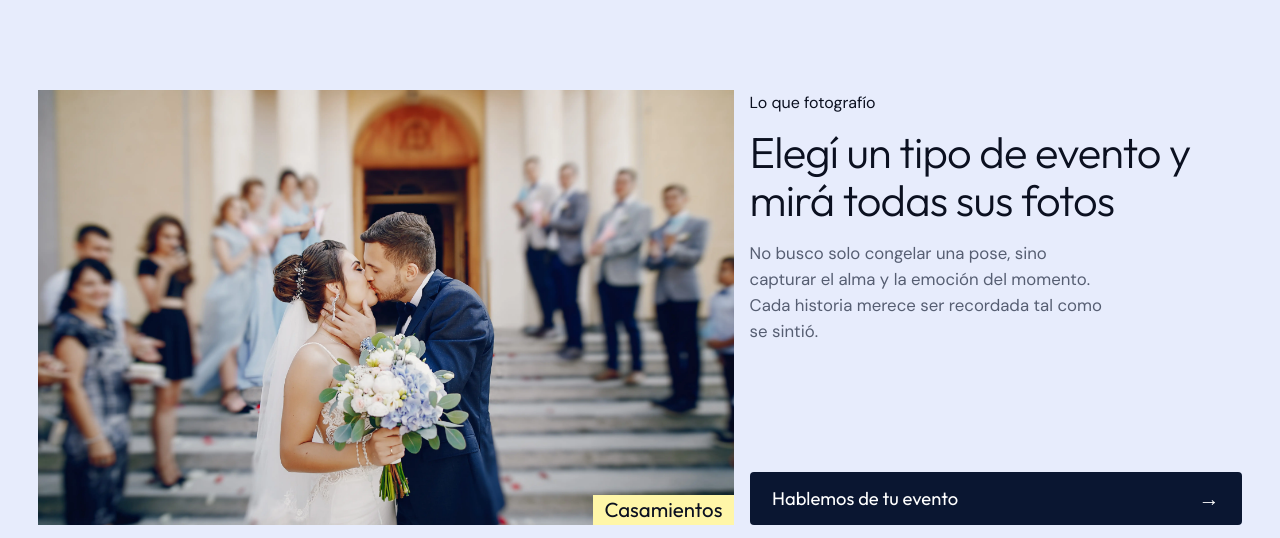
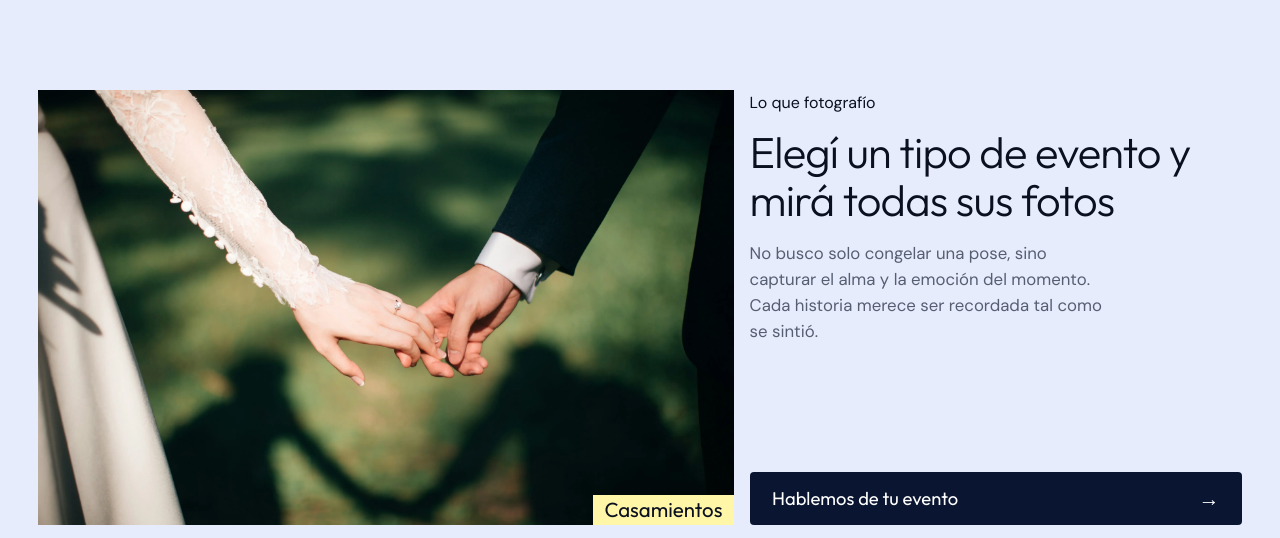
Before and after one commit to Code-Libre/Mateo-Alderete-Fotografo, a plain HTML site: page index.html in a window 1280 px wide. Shown: the part 800-1338 px from the top of the page. Drawn offline with Linux system fonts and the light colour scheme; grey boxes are pictures that could not be loaded.

Commit message:
cambio de imagenes del portafolio en la seccion de tipos de eventos

```diff
--- a/index.html
+++ b/index.html
@@ -64,7 +64,7 @@
       <div class="mosaico">
 
         <figure class="foto foto--1 foto--der marco">
-          <img src="img/img-portafolio/casamientos.webp" alt="Fotografía de casamientos">
+          <img src="img/img-portafolio/casamiento-2.webp" alt="Fotografía de casamientos">
           <figcaption class="foto__titulo">Casamientos</figcaption>
           <a class="foto__enlace" href="galeria.html?tema=casamientos" aria-label="Ver la galería de casamientos"></a>
         </figure>
```
Also changed, not shown: img/img-portafolio/casamiento-2.webp (added), img/img-portafolio/eventos-comida-2.webp (added).
